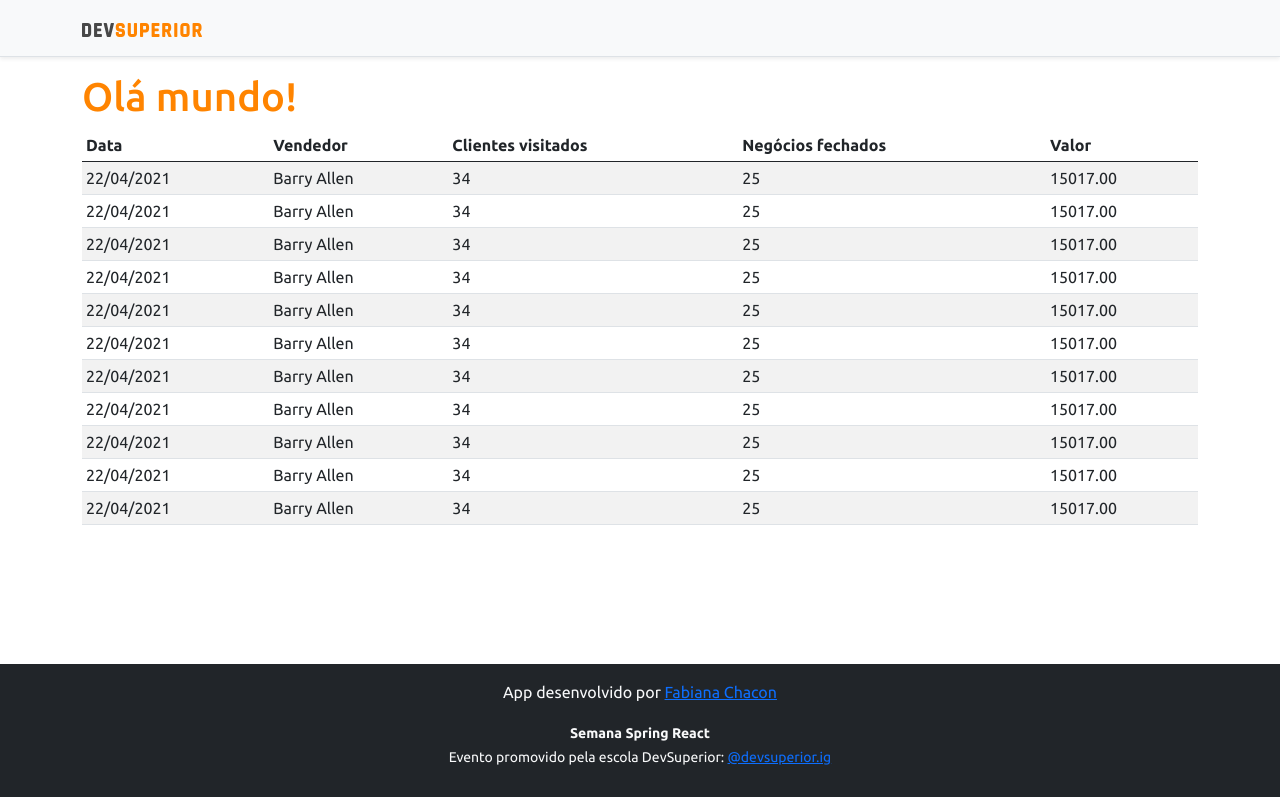
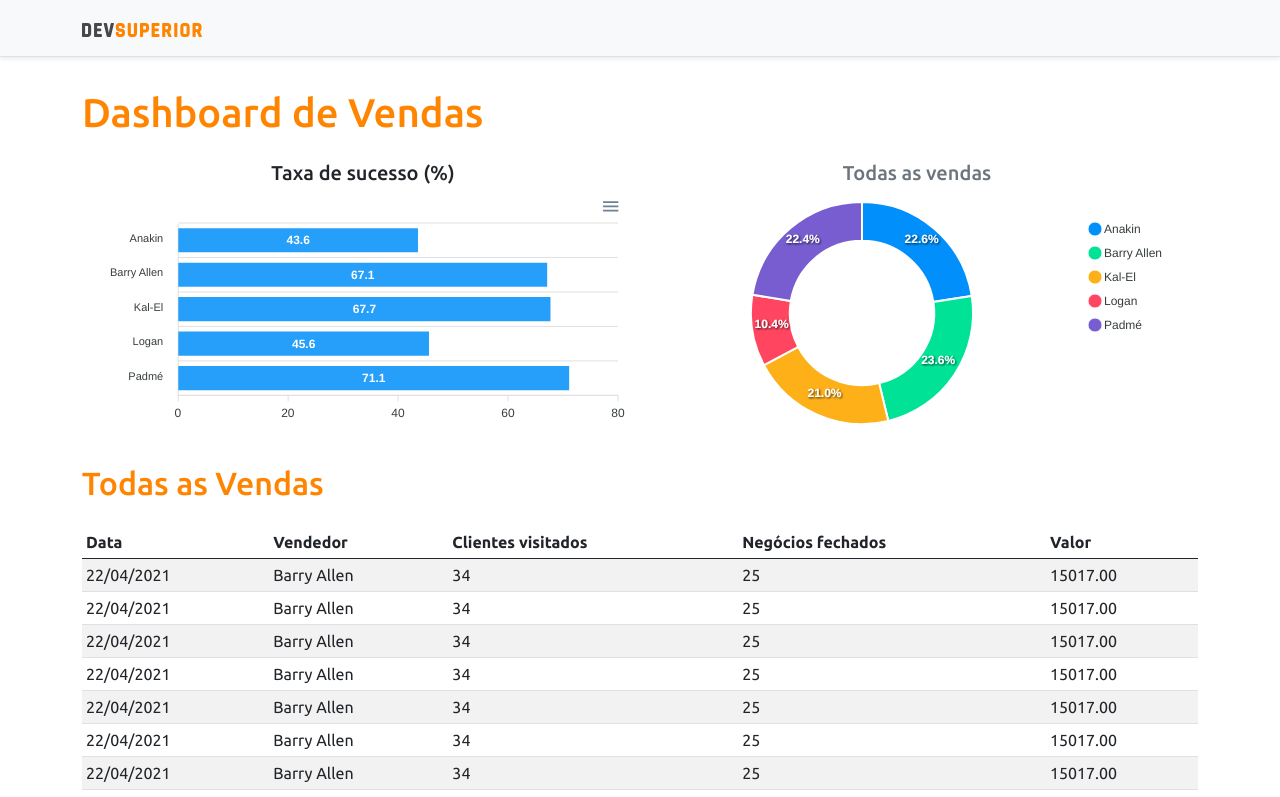
Before and after one commit to fabiana-chacon/projeto-sds3, a React (Create React App) app in the folder frontend/: page / in a window 1280 px wide. Shown: the top 797 px of the page. Built offline with nearby package versions, Linux system fonts and the light colour scheme.

Commit message:
Static charts

```diff
--- a/frontend/package.json
+++ b/frontend/package.json
@@ -12,10 +12,12 @@
     "@types/node": "^12.0.0",
     "@types/react": "^17.0.0",
     "@types/react-dom": "^17.0.0",
+    "apexcharts": "^3.26.1",
     "bootstrap": "^5.0.0",
     "jquery": "1.9.1",
     "popper.js": "^1.16.1",
     "react": "^17.0.2",
+    "react-apexcharts": "^1.3.9",
     "react-dom": "^17.0.2",
     "react-scripts": "4.0.3",
     "typescript": "^4.1.2",
--- a/frontend/src/App.tsx
+++ b/frontend/src/App.tsx
@@ -1,13 +1,32 @@
 import NavBar from "components/NavBar";
 import Footer from "components/Footer";
 import DataTable from "components/DataTable";
+import BarChart from "components/BarChart";
+import DonutChart from "components/DonutChart";
 
 function App() {
   return (
     <>
       <NavBar />
       <div className="container">
-        <h1 className="text-primary">Olá mundo!</h1>
+        <h1 className="text-primary py-3">Dashboard de Vendas</h1>
+
+        <div className="row px-3">
+          <div className="col-sm-6">
+            <h5 className="text-center text">Taxa de sucesso (%)</h5>
+            <BarChart />
+
+          </div>
+          <div className="col-sm-6">
+            <h5 className="text-center text-secondary">Todas as vendas</h5>
+            <DonutChart/>
+
+          </div>
+        </div>
+<div className ="py-3">
+  <h2 className = "text-primary">Todas as Vendas</h2>
+</div>
+
         <DataTable />
 
 
--- /dev/null
+++ b/frontend/src/components/BarChart/index.tsx
@@ -0,0 +1,34 @@
+import Chart from "react-apexcharts";
+
+const BarChart = () => {
+    const options = {
+        plotOptions: {
+            bar: {
+                horizontal: true,
+            }
+        },
+    };
+
+    const mockData = {
+        labels: {
+            categories: ['Anakin', 'Barry Allen', 'Kal-El', 'Logan', 'Padmé']
+        },
+        series: [
+            {
+                name: "% Sucesso",
+                data: [43.6, 67.1, 67.7, 45.6, 71.1]
+            }
+        ]
+    };
+
+    return (
+        <Chart
+
+            options={{ ...options, xaxis: mockData.labels }}
+            series = {mockData.series}
+            type="bar"
+            height ="240"
+        />
+    );
+}
+export default BarChart;
--- /dev/null
+++ b/frontend/src/components/DonutChart/index.tsx
@@ -0,0 +1,24 @@
+import Chart from "react-apexcharts";
+
+const DonutChart = () => {
+    const mockData = {
+    series: [477138, 499928, 444867, 220426, 473088],
+    labels: ['Anakin', 'Barry Allen', 'Kal-El', 'Logan', 'Padmé']
+}
+
+const options = {
+    legend: {
+        show: true
+    }
+}
+    return (
+        <Chart
+
+            options={{ ...options, labels: mockData.labels }}
+            series = {mockData.series}
+            type="donut"
+            height ="240"
+        />
+    );
+}
+export default DonutChart;
```
Also changed, not shown: 1 other file (tests, documents, lock files or other folders).
